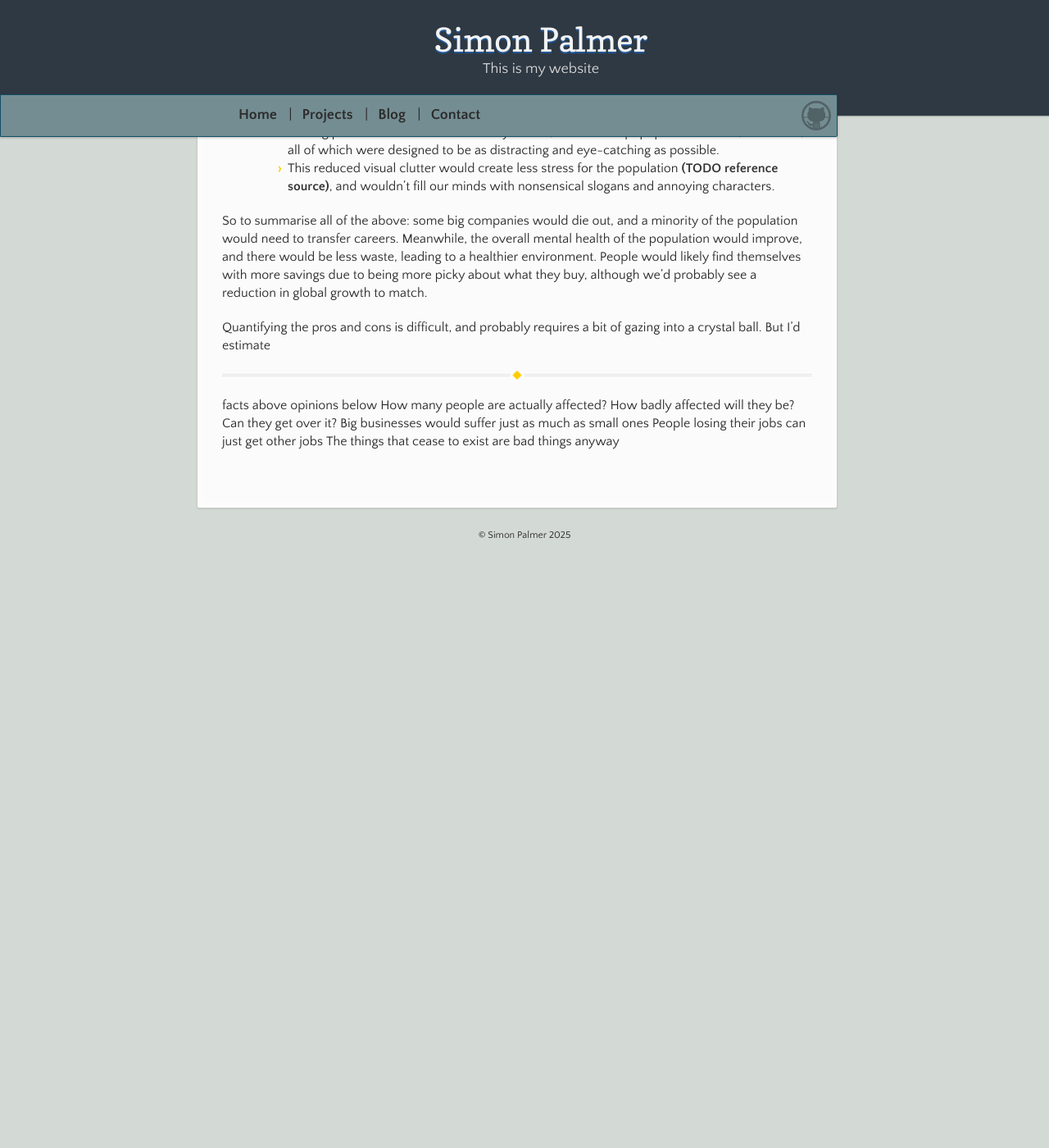
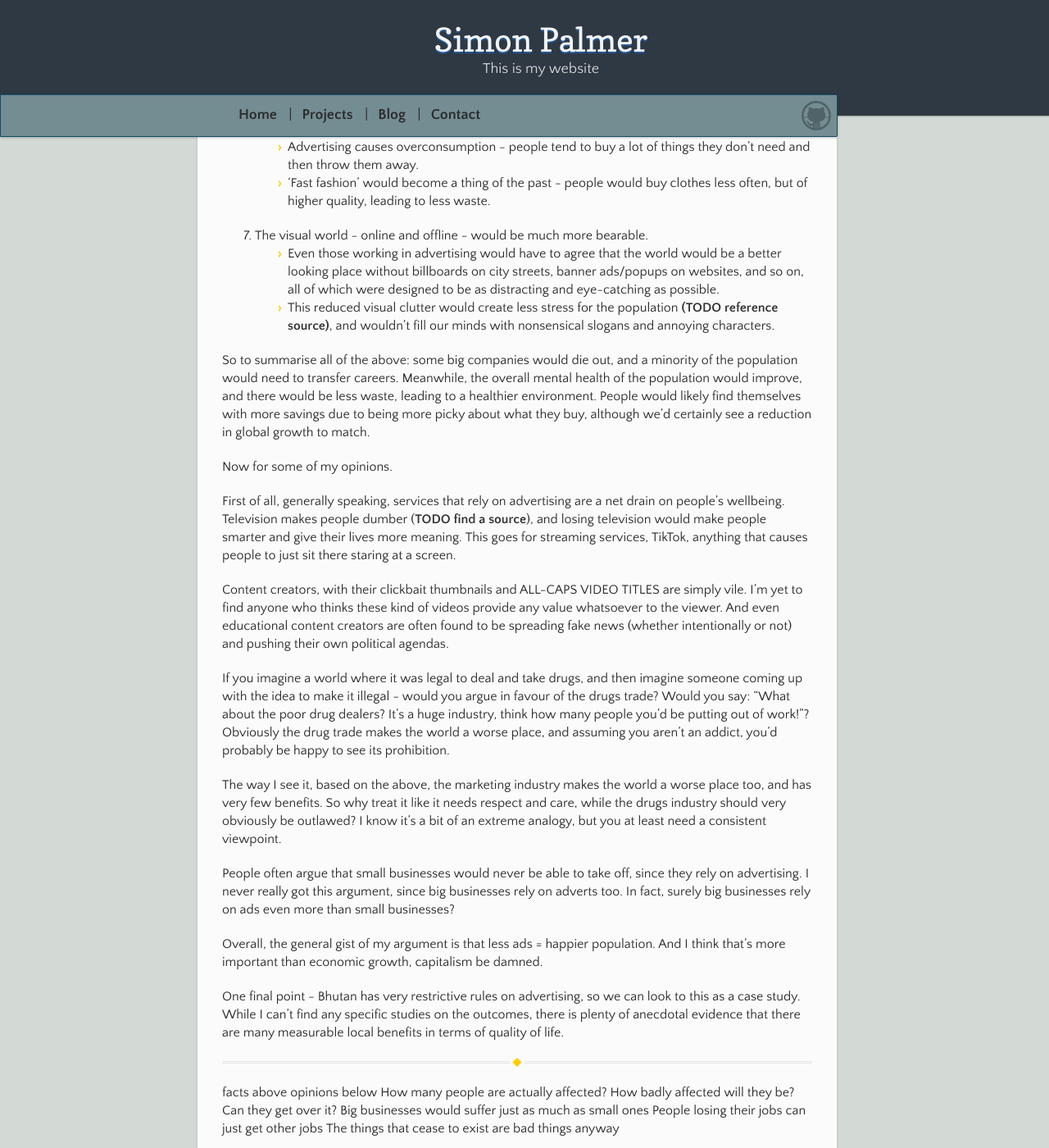
Before and after one commit to craylton/craylton.github.io, a Jekyll site: the page built from blog/ad-ban.md, in a window 1280 px wide and 1400 px high, scrolled down 1405 px. Shown: the whole window at 82% size. Built offline with Jekyll 4.4.1, drawn with Linux system fonts in a browser that asks for light colours; our own code applies the rules of GitHub Pages for plain Markdown files; before the commit the page ends 2089 px from its top, so only the background shows below that; some of the changed text lies outside the part shown.

Commit message:
Some additions

```diff
--- a/blog/ad-ban.md
+++ b/blog/ad-ban.md
@@ -5,23 +5,29 @@
 ## What if advertising was illegal?
 21st April 2025
 
-Here's a thought experiment: advertising is globally banned. How would the world change?
+Imagine waking up tomorrow in a world with no advertising. No banner ads, no pop-ups, no billboards. No jingles, no influencers pausing mid-sentence to promote a teeth-whitening kit, no targeted Instagram stories trying to sell you a jacket you glanced at once.
 
-To be clear, I'm quite strongly against advertising. I always recommend that people use ad blockers online, and I don't install apps that contain ads. So this concept is something I think about quite a bit, and the more I think about it, the more I like the idea. However when I suggest it to other people, it's usually met with a lot of resistance.
+TV and radio breaks? Gone. YouTube mid-rolls? Gone. Sponsored tweets and branded TikToks? All gone.
+
+It sounds almost surreal — maybe even a little utopian. But what would that world actually look like?
+
+This isn’t just a whimsical daydream. I’ve long been uncomfortable with the role advertising plays in our lives. I always recommend using ad blockers, and I avoid installing apps that rely on ads to function. Over time, I’ve found myself wondering: what if we just banned it altogether? The more I think about it, the more it seems not only feasible, but ideal.
+
+Surprisingly, when I suggest it to other people, it's usually met with a lot of resistance.
 - "What about the content creators? All your favourite influencers wouldn't be able to create entertainment any more!"
 - "Television basically runs on ads - banning ads would be basically banning television!"
 - "Marketing is a huge industry, think about how many people would lose their jobs!"
 - "Small businesses rely heavily on adverts. If they can't advertise themselves, they'd cease to exist!"
 - "Social media would pretty much cease to exist! That would be a bad thing!"
 
-...and various other concerns which frankly I find bizarre. But before I get into my own personal take on this scenario, I want to briefly list a few of the major changes we would see.
+...and various other concerns which I can't get my head around. But before I get into my own personal take on this scenario, I want to briefly list a few of the major changes we would see.
 
 1. Yes, content creators, influencers, tiktokers and youtubers would largely disappear.
-    - These people would need to retrain into other jobs, something where their income no longer relies on bombarding people with adverts.
-    - This is obviously a bad thing for those poor innocent content creators. But a quick search online suggests they only make up about 3% of the population. **(TODO reference source)** What about the other 97% of us?
+    - These people would need to retrain into other jobs which don't rely on bombarding people with adverts.
+    - This is obviously a bad thing for the content creators. But a quick search online suggests they only make up about 3% of the population. **(TODO reference source)** What about the other 97%?
 2. The platforms that those content creators existed on, like Youtube, Twitch and so on, would also mostly disappear.
-    - Those that don't disappear would have to switch to subscription-style business models, and would be much less popular.
-    - Again, this is clearly a bad thing for the people working at those companies, but again that represents the vast minority of people.
+    - Those that don't disappear would have to switch to different business models such as subscription models, and would be much less popular.
+    - Again, this is clearly a bad thing for the people working at those companies, and again, that represents the vast minority of people.
 3. Social media would also be amongst the industries that disappear.
     - This would make it trickier to stay in touch with people.
     - At the same time, social media leads to mental health issues, decreased productivity, and negative social comparisons [{link}](https://health.ucdavis.edu/blog/cultivating-health/social-medias-impact-our-mental-health-and-tips-to-use-it-safely/2024/05), so a lot of problems would be solved by this move.
@@ -38,9 +44,24 @@
     - Even those working in advertising would have to agree that the world would be a better looking place without billboards on city streets, banner ads/popups on websites, and so on, all of which were designed to be as distracting and eye-catching as possible.
     - This reduced visual clutter would create less stress for the population **(TODO reference source)**, and wouldn't fill our minds with nonsensical slogans and annoying characters.
 
-So to summarise all of the above: some big companies would die out, and a minority of the population would need to transfer careers. Meanwhile, the overall mental health of the population would improve, and there would be less waste, leading to a healthier environment. People would likely find themselves with more savings due to being more picky about what they buy, although we'd probably see a reduction in global growth to match.
+So to summarise all of the above: some big companies would die out, and a minority of the population would need to transfer careers. Meanwhile, the overall mental health of the population would improve, and there would be less waste, leading to a healthier environment. People would likely find themselves with more savings due to being more picky about what they buy, although we'd certainly see a reduction in global growth to match.
 
-Quantifying the pros and cons is difficult, and probably requires a bit of gazing into a crystal ball. But I'd estimate
+Now for some of my opinions.
+
+First of all, generally speaking, services that rely on advertising are a net drain on people's wellbeing. Television makes people dumber (**TODO find a source**), and losing television would make people smarter and give their lives more meaning. This goes for streaming services, TikTok, anything that causes people to just sit there staring at a screen.
+
+Content creators, with their clickbait thumbnails and ALL-CAPS VIDEO TITLES are simply vile. I'm yet to find anyone who thinks these kind of videos provide any value whatsoever to the viewer. And even educational content creators are often found to be spreading fake news (whether intentionally or not) and pushing their own political agendas.
+
+If you imagine a world where it was legal to deal and take drugs, and then imagine someone coming up with the idea to make it illegal - would you argue in favour of the drugs trade? Would you say: "What about the poor drug dealers? It's a huge industry, think how many people you'd be putting out of work!"? Obviously the drug trade makes the world a worse place, and assuming you aren't an addict, you'd probably be happy to see its prohibition.
+
+The way I see it, based on the above, the marketing industry makes the world a worse place too, and has very few benefits. So why treat it like it needs respect and care, while the drugs industry should very obviously be outlawed? I know it's a bit of an extreme analogy, but you at least need a consistent viewpoint.
+
+People often argue that small businesses would never be able to take off, since they rely on advertising. I never really got this argument, since big businesses rely on adverts too. In fact, surely big businesses rely on ads even more than small businesses?
+
+Overall, the general gist of my argument is that less ads = happier population. And I think that's more important than economic growth, capitalism be damned.
+
+One final point - Bhutan has very restrictive rules on advertising, so we can look to this as a case study. While I can't find any specific studies on the outcomes, there is plenty of anecdotal evidence that there are many measurable local benefits in terms of quality of life.
+
 
 ---
 facts above
```
